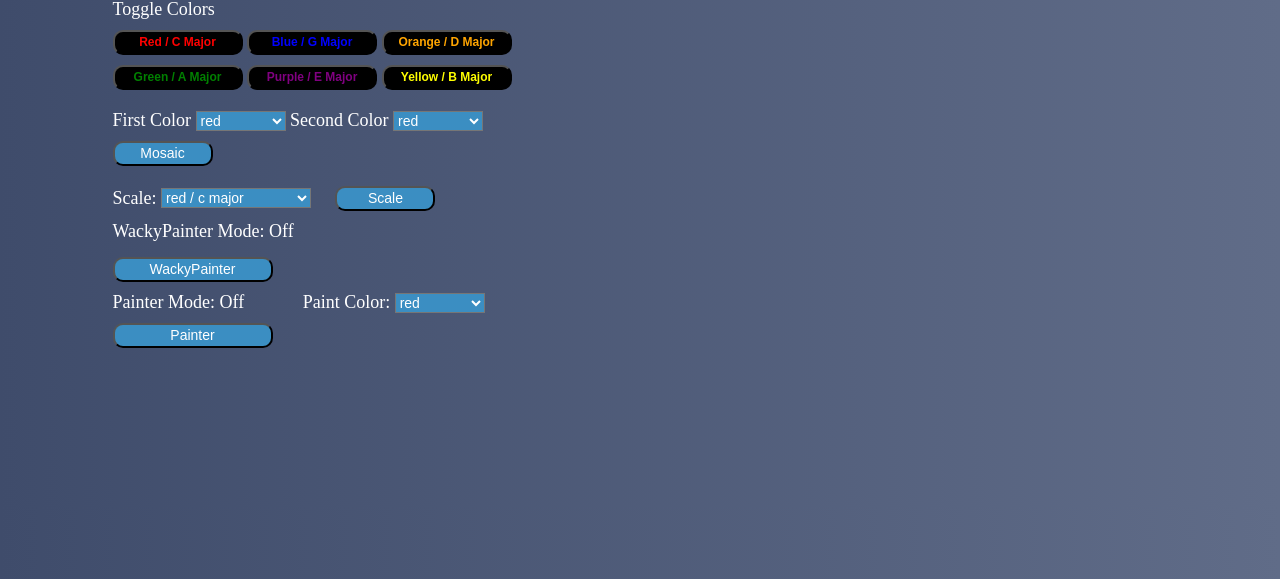
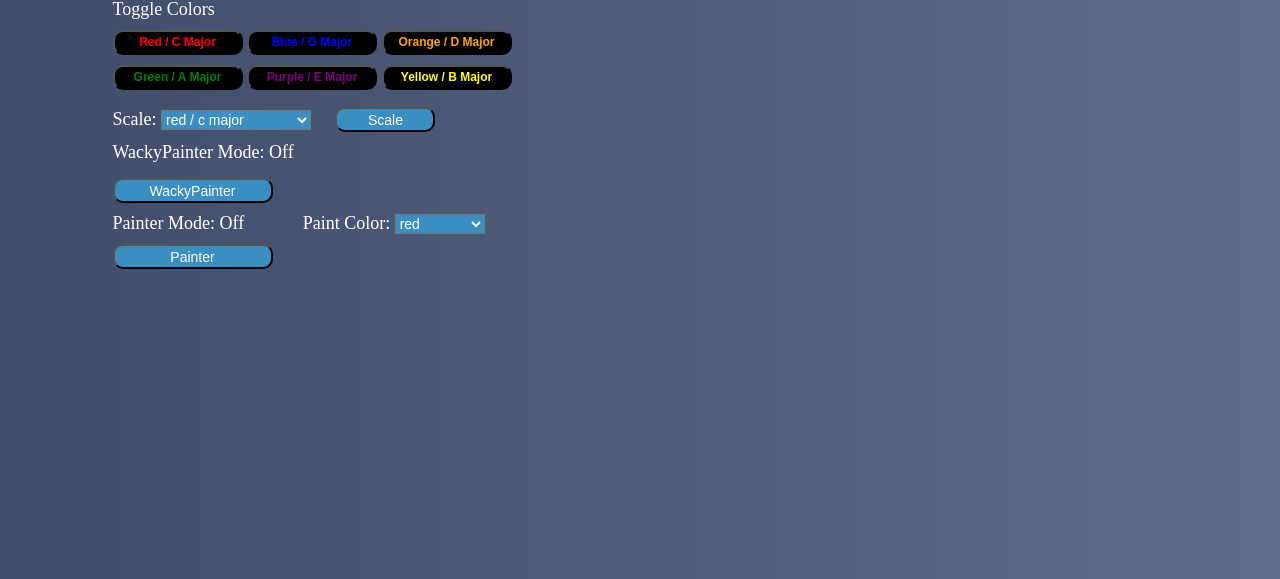
Before and after one commit to KylekJeon/PaintOver, a website built with webpack: page index.html in a window 1280 px wide. Shown: the part 221-800 px from the top of the page. Built offline with nearby package versions, Linux system fonts and the light colour scheme.

Commit message:
remove mosaic

```diff
--- a/assets/paintover.css
+++ b/assets/paintover.css
@@ -180,6 +180,7 @@ body {
   color: white;
   font-family: sans-serif;
   margin-right: 20px;
+  margin-top: 20px;
 }
 
 .scale-button {
--- a/index.html
+++ b/index.html
@@ -116,27 +116,6 @@
           <button class="purple-button toggle-button" onclick="activateColor('purple')">Purple / E Major</button>
           <button class="yellow-button toggle-button" onclick="activateColor('yellow')">Yellow / B Major</button>
         </div>
-        <div class="board-shapes">
-          <span>First Color</span>
-          <select class="mosaic-select" id="mosaic-color-1">
-            <option value="red">red</option>
-            <option value="blue">blue</option>
-            <option value="orange">orange</option>
-            <option value="green">green</option>
-            <option value="purple">purple</option>
-            <option value="yellow">yellow</option>
-          </select>
-          <span>Second Color</span>
-          <select class="mosaic-select" id="mosaic-color-2">
-            <option value="red">red</option>
-            <option value="blue">blue</option>
-            <option value="orange">orange</option>
-            <option value="green">green</option>
-            <option value="purple">purple</option>
-            <option value="yellow">yellow</option>
-          </select>
-          <button class="mosaic-select-button" onclick="mosaic()">Mosaic</button>
-        </div>
         <div class="scale">
           <span>Scale:</span>
           <select id="scale-color">
```
Also changed, not shown: lib/paintover.js, 1 other file.
